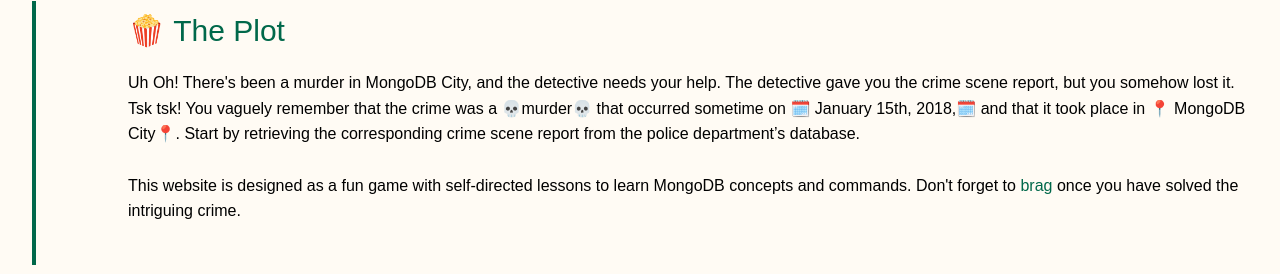
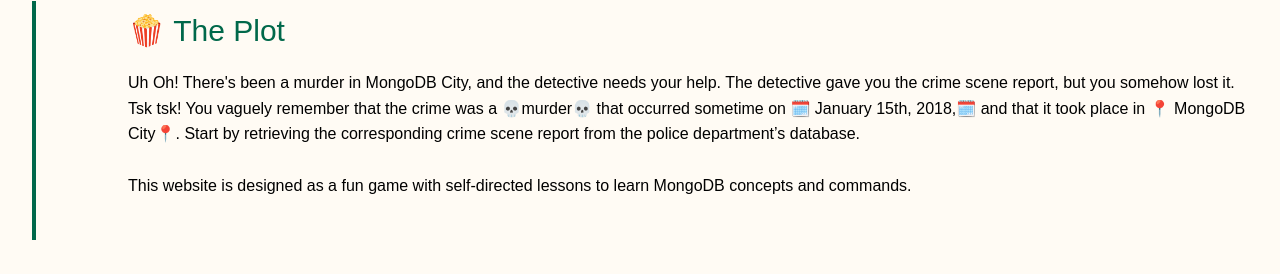
Before and after one commit to desteves/mongo-murder-mystery, a Vue app in the folder app-frontend/murdermystery/: page / in a window 1280 px wide. Shown: the part 793-1067 px from the top of the page. Built offline with nearby package versions, Linux system fonts and the light colour scheme.

Commit message:
text + links

```diff
--- a/app-frontend/murdermystery/src/App.vue
+++ b/app-frontend/murdermystery/src/App.vue
@@ -8,8 +8,8 @@
     <div class="wrapper">
       <nav>
         <RouterLink to="/">Home</RouterLink>
-        <RouterLink to="/walkthrough"> Walkthrough</RouterLink>
-        <RouterLink to="/about"> About</RouterLink>
+        <RouterLink to="/walkthrough#plot"> Walkthrough</RouterLink>
+        <RouterLink to="/about#motivation"> About</RouterLink>
       </nav>
       <HelloWorld />
     </div>
--- a/app-frontend/murdermystery/src/components/TheAbout.vue
+++ b/app-frontend/murdermystery/src/components/TheAbout.vue
@@ -60,7 +60,7 @@
       </div>
     </template>
 
-    Did you find out <b>whodunnit?</b> Well, don't forget to brag about it! Share your achievement and tag
+    Did you find out <b>whodunnit?</b> Share your achievement on social and tag
     us!
 
     <ul>
@@ -106,8 +106,8 @@
       <li>
         The Schema diagram was taken when migrating the SQL version of this project via the MongoDB Relational
         Migrator. Another popular source for creating Schema diagrams is Hackolade. If you want to learn more about the
-        experience when migrating from SQL to MongoDB, I encourage you to check out my
-        medium blog post (coming 🔜).
+        experience when migrating from SQL to MongoDB, I encourage you to read out my
+        <a href="https://medium.com/mongodb/3-pitfalls-to-avoid-when-migrating-postgresql-to-mongodb-f40ef2f7cf15"> Medium article </a>
       </li>
       <li>
         I tried to keep the flow as close as possible to the SQL Version of the Murder Mystery as that was the
--- a/app-frontend/murdermystery/src/components/TheWalkthrough.vue
+++ b/app-frontend/murdermystery/src/components/TheWalkthrough.vue
@@ -25,8 +25,7 @@
       lessons
       to
       learn
-      MongoDB concepts and commands. Don't forget to <a href="/about#social">brag</a> once you have solved the
-      intriguing crime.
+      MongoDB concepts and commands.
     </div>
     <br />
 
@@ -275,7 +274,7 @@
     </h2>
     <MongoQueryPrompt
       title="Here's a simple query to get everything about a specific person. (Don't worry—all of the SSNs are made up.)"
-      subtitle="Note that you need to use double straight quotes (&quot;) around literal text so MongoDB can tell it apart. Try to re-run the query with Yessenia Fossen, Ted Denfip or Davina Gangwer."
+      subtitle="Note that you need to use double quotes (&quot;) around literal text so MongoDB can tell it apart. Try to re-run the query with &quot;Yessenia Fossen&quot;, &quot;Ted Denfip&quot; or &quot;Davina Gangwer&quot;."
       preFilledText='db["person"].find({ "name": "Kinsey Erickson"})' />
     <br />
 
--- a/app-frontend/murdermystery/src/components/TheWelcome.vue
+++ b/app-frontend/murdermystery/src/components/TheWelcome.vue
@@ -25,8 +25,7 @@
       lessons
       to
       learn
-      MongoDB concepts and commands. Don't forget to <a href="/about#social">brag</a> once you have solved the
-      intriguing crime.
+      MongoDB concepts and commands.
     </div>
     <br />
 
```
